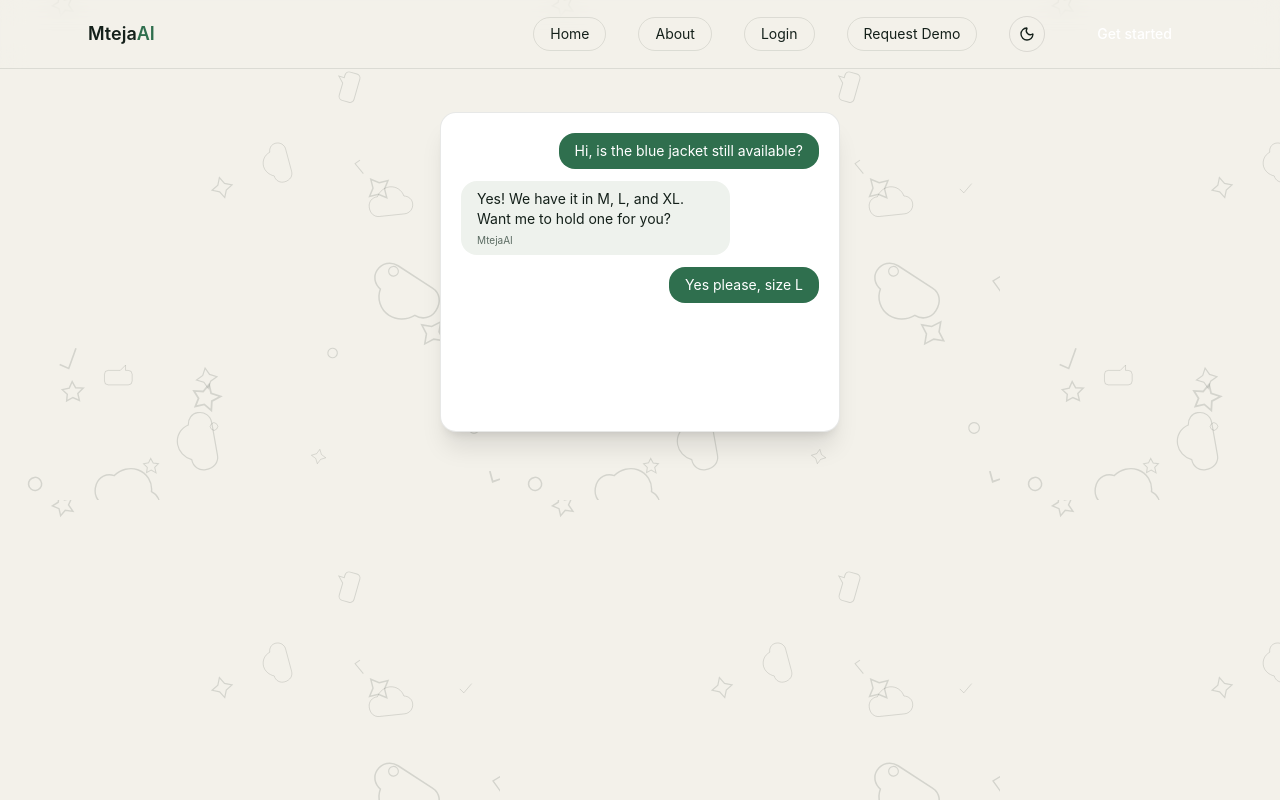
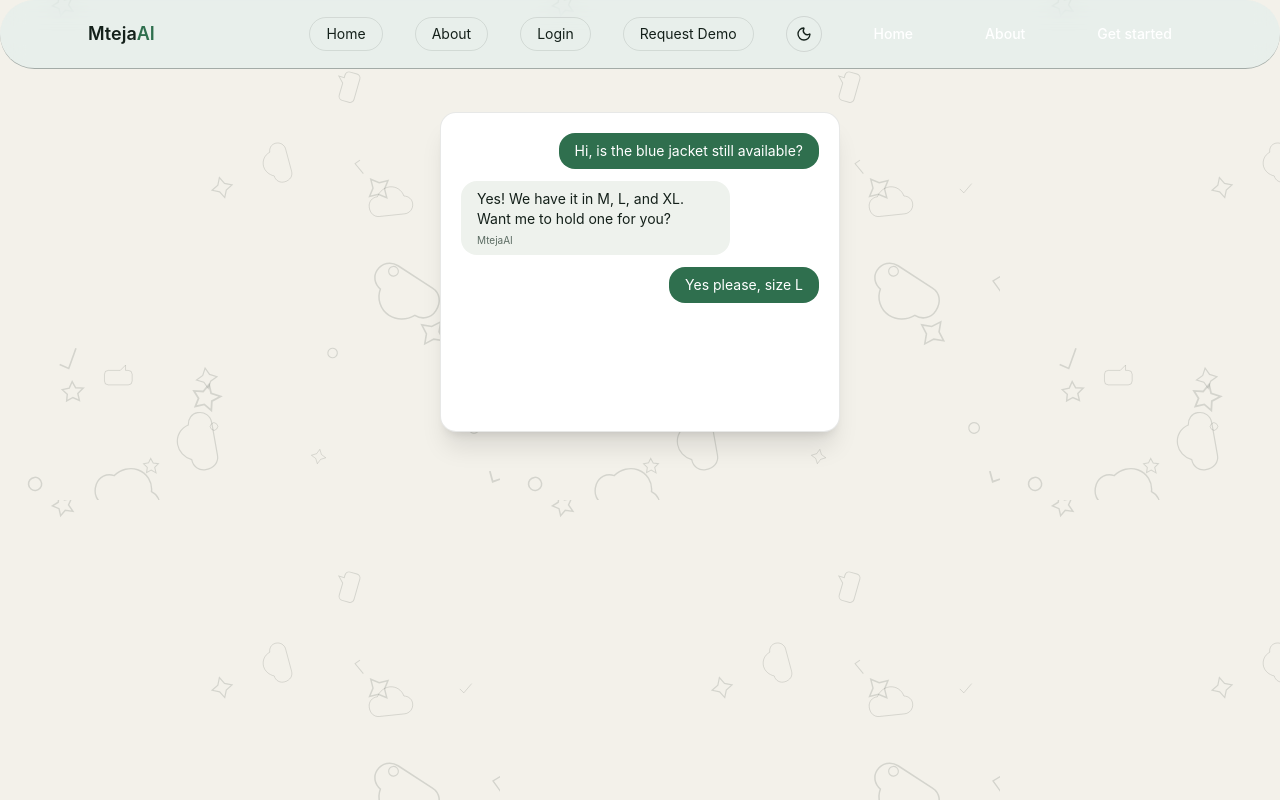
Before and after one commit to willy7890/Mteja-AI, a React app in the folder frontend/: page / in a window 1280 px wide. Built offline with nearby package versions, Linux system fonts and the light colour scheme; the HTML template or start-up script is replaced by a standard one.

Commit message:
feat:making some chnages in navbar

```diff
--- a/frontend/src/component/Navbar.jsx
+++ b/frontend/src/component/Navbar.jsx
@@ -27,10 +27,10 @@ function Navbar({ t, dark, setDark }) {
 
   return (
     <nav
-      className="fixed top-0 w-full z-50 backdrop-blur-md border-b transition-colors duration-300"
+      className="fixed top-0 w-full z-50 backdrop-blur-md border-b transition-colors duration-300 rounded-full "
       style={{
-        background: dark ? 'rgba(11,18,32,0.45)' : 'rgba(243,241,234,0.55)',
-        borderColor: dark ? 'rgba(242,240,232,0.12)' : 'rgba(20,32,26,0.10)',}}>
+        background: dark ? 'rgba(6, 66, 185, 0.45)' : 'rgba(219, 236, 236, 0.47)',
+        borderColor: dark ? 'rgba(23, 23, 26, 0.12)' : 'rgba(134, 143, 138, 0.7)',}}>
       <div className="max-w-6xl mx-auto px-6 py-4 flex justify-between items-center">
         <span className="text-lg font-semibold" style={{ color: t.text }}>
           Mteja<span style={{ color: t.accent }}>AI</span>
@@ -46,7 +46,18 @@ function Navbar({ t, dark, setDark }) {
         </a>
   ))}
   <ThemeToggle dark={dark} setDark={setDark} />
-
+        <button ref={btnRef}
+            onMouseMove={handleMouseMove}
+            className="px-5 py-2 rounded-full font-medium text-white transition-[background] duration-150"
+            style={{ background: hoverGradient }}>
+              Home
+        </button>
+          <button ref={btnRef}
+              onMouseMove={handleMouseMove}
+              className="px-5 py-2 rounded-full font-medium text-white transition-[background] duration-150"
+              style={{ background: hoverGradient }}>
+                About
+          </button>
           <button
             ref={btnRef}
             onMouseMove={handleMouseMove}
```
